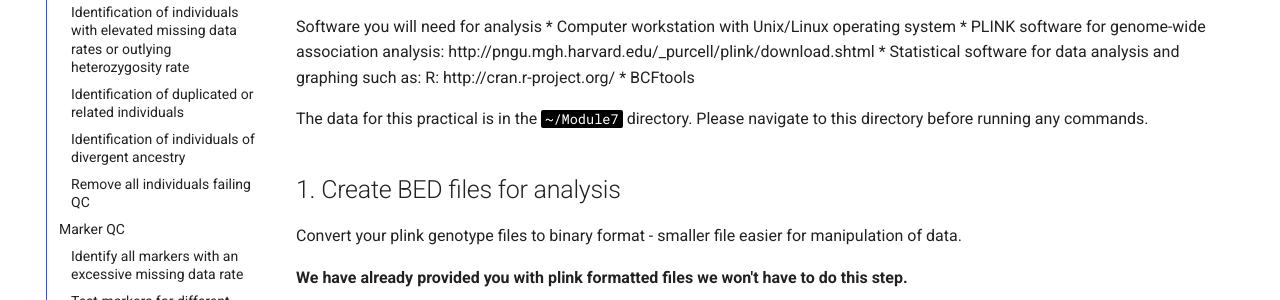
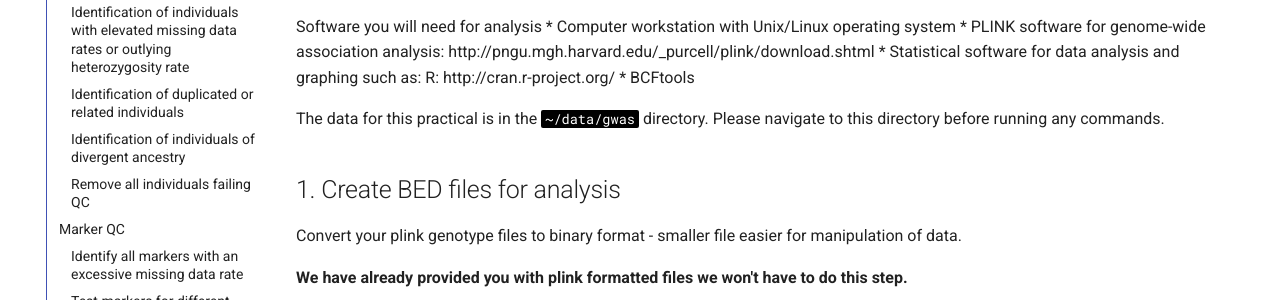
Before and after one commit to lshtm-genomics/omics-course, an MkDocs documentation site: the page built from docs/advanced/gwas.md, in a window 1280 px wide and 900 px high. Shown: the part 390-690 px from the top of the window. Built offline with MkDocs 1.6.1 and Material for MkDocs 9.7.7, drawn with Linux system fonts in a browser that asks for light colours.

Commit message:
update notes

```diff
--- a/docs/advanced/gwas.md
+++ b/docs/advanced/gwas.md
@@ -14,7 +14,7 @@ Software you will need for analysis
  * Statistical software for data analysis and graphing such as: R: http://cran.r-project.org/
  * BCFtools
 
-The data for this practical is in the `~/Module7` directory. Please navigate to this directory before running any commands.
+The data for this practical is in the `~/data/gwas` directory. Please navigate to this directory before running any commands.
 
 ## 1. Create BED files for analysis
 
```
